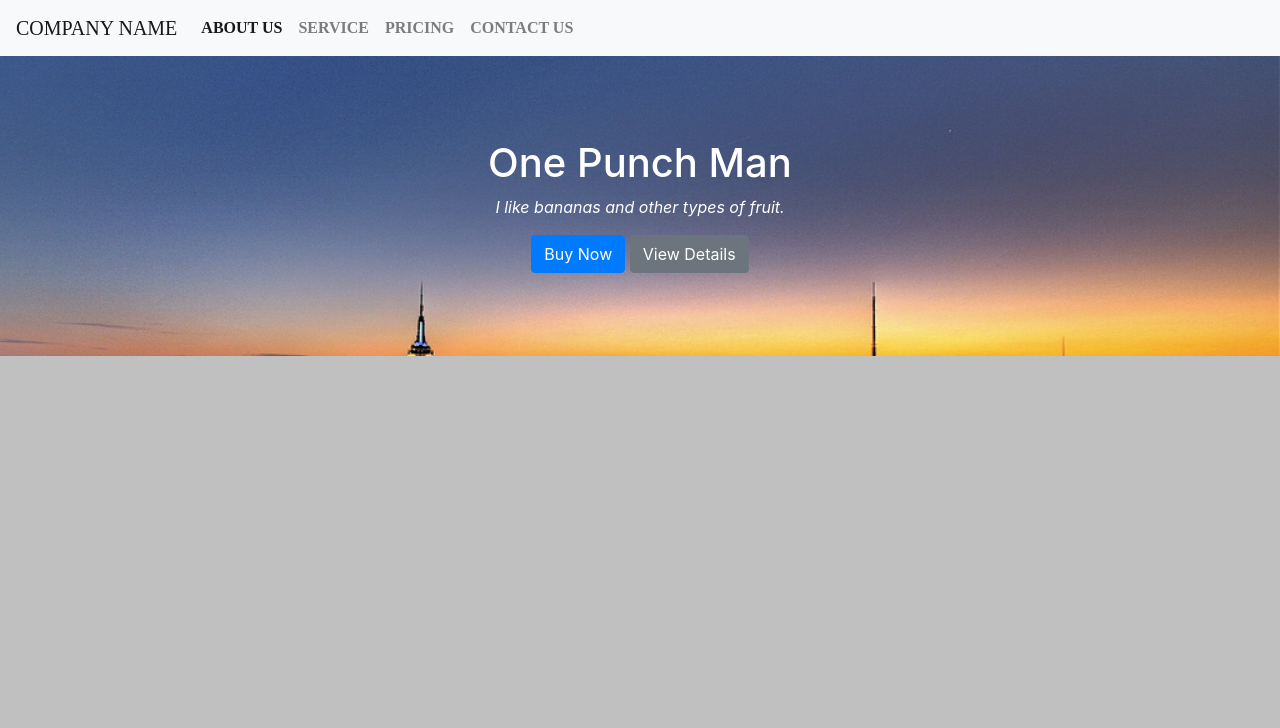
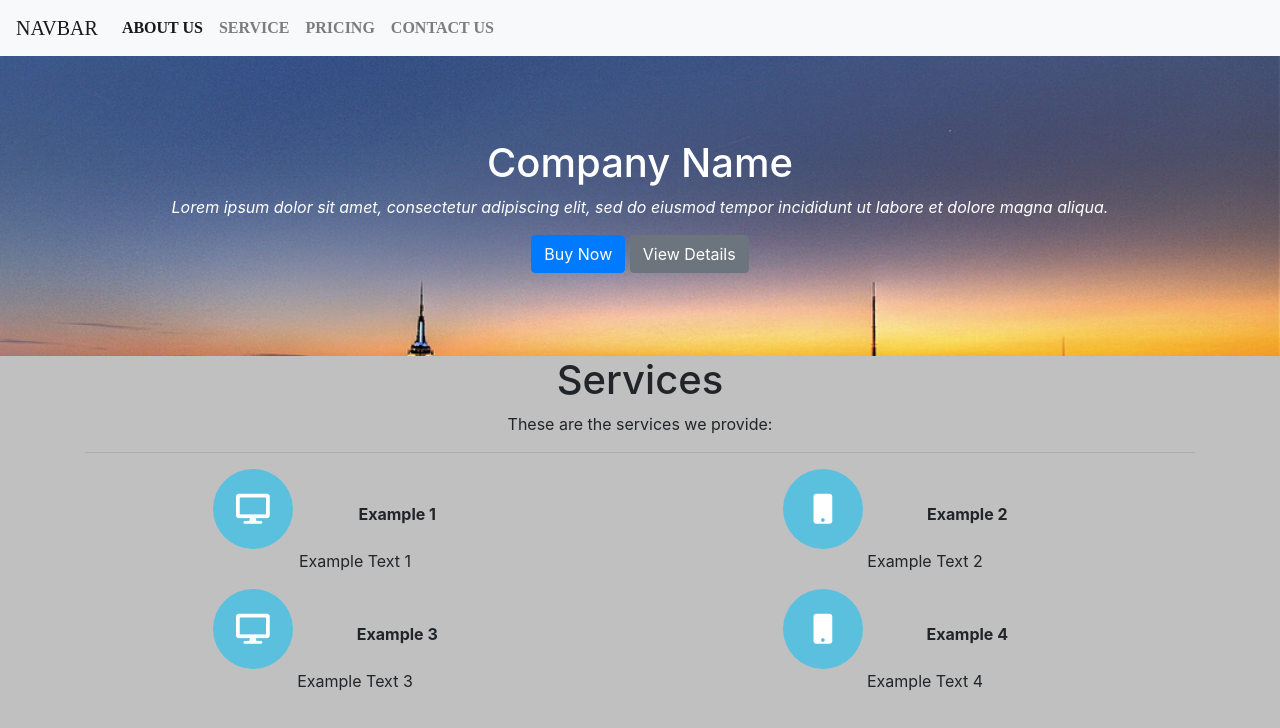
Before and after one commit to KitoCharles/KitoCharles, a plain HTML site: page index.html in a window 1280 px wide. Drawn offline with nearby package versions, Linux system fonts and the light colour scheme.

Commit message:
Services

```diff
--- a/index.html
+++ b/index.html
@@ -5,12 +5,13 @@
     <title>NYOT</title>
     <link rel="stylesheet" href="https://stackpath.bootstrapcdn.com/bootstrap/4.3.1/css/bootstrap.min.css" integrity="sha384-ggOyR0iXCbMQv3Xipma34MD+dH/1fQ784/j6cY/iJTQUOhcWr7x9JvoRxT2MZw1T" crossorigin="anonymous">
     <link rel="stylesheet" type="text/css" href="style.css">
+    <link rel="stylesheet" href="https://use.fontawesome.com/releases/v5.7.2/css/all.css" integrity="sha384-fnmOCqbTlWIlj8LyTjo7mOUStjsKC4pOpQbqyi7RrhN7udi9RwhKkMHpvLbHG9Sr" crossorigin="anonymous">
 </head>
 
 <body>
 
     <nav class="navbar navbar-expand-lg navbar-light bg-light">
-        <a class="navbar-brand" href="#">Company Name</a>
+        <a class="navbar-brand" href="#">NAVBAR</a>
         <button class="navbar-toggler" type="button" data-toggle="collapse" data-target="#navbarNavAltMarkup" aria-controls="navbarNavAltMarkup" aria-expanded="false" aria-label="Toggle navigation">
     <span class="navbar-toggler-icon"></span>
   </button>
@@ -26,12 +27,41 @@
 
     <header class= "d-flex align-items-center">
         <div class=container>
-        <h1>One Punch Man</h1>
-        <p>I like bananas and other types of fruit.</p>
+        <h1>Company Name</h1>
+        <p>Lorem ipsum dolor sit amet, consectetur adipiscing elit, sed do eiusmod tempor incididunt ut labore et dolore magna aliqua.</p>
         <button type="button" class="btn btn-primary">Buy Now</button>
         <button type="button" class="btn btn-secondary">View Details</button>
         </div>
     </header>
+
+    <!--Services-->
+    <section class="services container">
+        <h1>Services</h1>
+        <p>These are the services we provide:</p>
+        <hr>
+        <div class="row">
+            <div class="col-md-6">
+                <i class="fas fa-desktop"></i>
+                <span><strong>Example 1</strong></span>
+                <p>Example Text 1</p>
+            </div>
+            <div class="col-md-6">
+                <i class="fas fa-mobile"></i>
+                <span><strong>Example 2</strong></span>
+                <p>Example Text 2</p>
+            </div>
+            <div class="col-md-6">
+                <i class="fas fa-desktop"></i>
+                <span><strong>Example 3</strong></span>
+                <p>Example Text 3</p>
+            </div>
+            <div class="col-md-6">
+                <i class="fas fa-mobile"></i>
+                <span><strong>Example 4</strong></span>
+                <p>Example Text 4</p>
+            </div>
+        </div>
+    </section>
 
     <script src="https://code.jquery.com/jquery-3.3.1.slim.min.js" integrity="sha384-q8i/X+965DzO0rT7abK41JStQIAqVgRVzpbzo5smXKp4YfRvH+8abtTE1Pi6jizo" crossorigin="anonymous"></script>
     <script src="https://cdnjs.cloudflare.com/ajax/libs/popper.js/1.14.7/umd/popper.min.js" integrity="sha384-UO2eT0CpHqdSJQ6hJty5KVphtPhzWj9WO1clHTMGa3JDZwrnQq4sF86dIHNDz0W1" crossorigin="anonymous"></script>
--- a/style.css
+++ b/style.css
@@ -1,21 +1,17 @@
 body {
     background-color: silver;
 }
-
 nav{
     text-transform: uppercase;
     font-family: PT Sans Narrow;
 }
-
 .nav-link{
     font-weight: bold;
 }
-
 .nav-link:hover{
     font-style: italic;
-    background-color: pink !important; /*Only add !important when adding something unique from default code you used*/
+    background-color: silver !important; /*Only add !important when adding something unique from default code you used*/
 }
-
 header{
     height: 300px;
     width: 100%;
@@ -25,12 +21,33 @@
     /*text align*/
     text-align: center;
 }
-
 header p{
     font-style: italic;
     color: white;
 }
-
 header h1{
     color: white;
 }
+.services i{
+    /*Adjusting size and position of the icons*/
+    font-size: 30px;
+    padding: 25px 20px;
+
+    /*Change color of icon*/
+    color: #fff;
+    background-color: #5bc0de;
+
+    /*Resize the container the icon is in*/
+    width: 80px;
+    height: 80px;
+
+    /*Changes the roundness of the container*/
+    border-radius: 50%;
+}
+.services {
+    text-align: center;
+}
+.services span{
+    width: 200px;
+    display: inline-block;
+}
```
